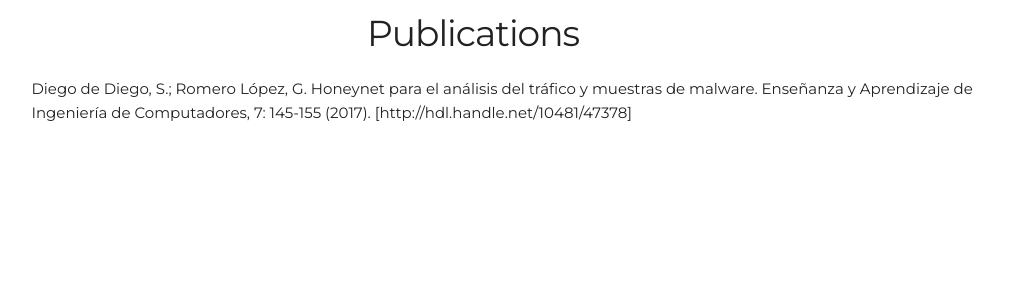
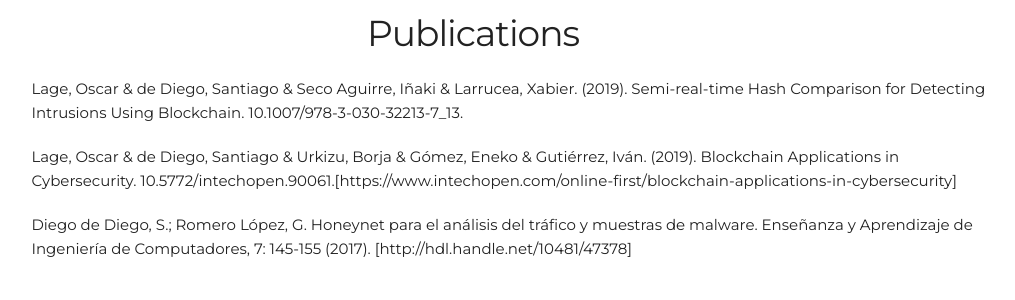
Before and after one commit to santidediego/santidediego.github.io, a Jekyll site: the page built from publications.html, in a window 1280 px wide. Shown: the top 300 px of the page, without its empty margins (167-1182 px from the left). Built offline with Jekyll 4.4.1, drawn with Linux system fonts in a browser that asks for light colours.

Commit message:
new content

```diff
--- a/_config.yml
+++ b/_config.yml
@@ -6,7 +6,7 @@ description: My personal website
 
 # User settings
 username: Santiago de Diego
-user_description: Double Degree in maths and Computer Science by the University of Granada. Interested in everything related to science and technology, specially in security. Master´s Degree in Information Security by the International University of La Rioja (UNIR). Amateur rugby and tennis player.
+user_description: Double Degree in maths and Computer Science by the University of Granada (UGR), Master´s Degree in Information Security by the International University of La Rioja (UNIR), CPHE Certified, and PhD Student by the University of Granada. Santiago works as a Cybersecurity and Distributed Ledger Technologies Researcher at Tecnalia Research & Innovation in Bilbao, Spain.
 user_title: Cybersecurity and DLTs Researcher
 email: santidediego@gmail.com
 twitter_username: santidediego
--- a/_includes/about.html
+++ b/_includes/about.html
@@ -9,7 +9,7 @@
       <i class="devicon-debian-plain-wordmark colored"></i>
       <i class="devicon-ssh-plain-wordmark colored"></i>
       <i class="devicon-apache-line-wordmark colored"></i>
-      <p>Pentesting, Privacy, CTFs, Honeypots, Cryptography, Databases, Web Security, Forensic...</p>
+      <p>Pentesting, Privacy, CTFs, Honeypots, Cryptography, Databases, Web Security, Forensics...</p>
     </div>
 
     <div class="four columns">
@@ -17,7 +17,7 @@
       <i class="devicon-python-plain colored"></i>
       <i class="devicon-cplusplus-plain-wordmark colored"></i>
       <i class="devicon-git-plain"></i>
-      <p>Git, Python, C, C++, Java, Bash, assembler, R...</p>
+      <p>Git, Python, C, C++, Bash, assembler, Node, Go, Java, R...</p>
     </div>
 
     <div class="four columns">
--- a/_includes/header.html
+++ b/_includes/header.html
@@ -12,6 +12,7 @@
       <a class="link" href="#about" data-scroll>About Me</a>
       <a class="link" href="#projects" data-scroll>Personal projects</a>
       <a class="link" href="./publications.html">Publications</a>
+      <a class="link" href="./courses_spanish.html">Courses in Spanish</a>
       <!--<a class="link" href="./blog.html">Blog</a>-->
   </div>
   <a class="down" href="#about" data-scroll><i class="icon fa fa-chevron-down" aria-hidden="true"></i></a>
--- a/_layouts/publications.html
+++ b/_layouts/publications.html
@@ -7,11 +7,14 @@
             <h3> Publications </h3>
           </div>
                   <div class="columns">
+                      <h6>Lage, Oscar & de Diego, Santiago & Seco Aguirre, Iñaki & Larrucea, Xabier. (2019). Semi-real-time Hash Comparison for Detecting Intrusions Using Blockchain. 10.1007/978-3-030-32213-7_13.</h6>
+                  </div>
+                  <div class="columns">
+                      <h6>Lage, Oscar & de Diego, Santiago & Urkizu, Borja & Gómez, Eneko & Gutiérrez, Iván. (2019). Blockchain Applications in Cybersecurity. 10.5772/intechopen.90061.[https://www.intechopen.com/online-first/blockchain-applications-in-cybersecurity]</h6>
+                  </div>
+                  <div class="columns">
                       <h6>Diego de Diego, S.; Romero López, G. Honeynet para el análisis del tráfico y muestras de malware. Enseñanza y Aprendizaje de Ingeniería de Computadores, 7: 145-155 (2017). [http://hdl.handle.net/10481/47378]</h6>
                   </div>
-                  <div class="columns">
-                      <h6></h6>
-                  </div>
 
-    </div>
+        </div>
 </body>
--- /dev/null
+++ b/courses_spanish.html
@@ -0,0 +1,3 @@
+---
+layout: courses_spanish
+---
```
Also changed, not shown: _layouts/courses_spanish.html (added, +23 -0 lines), assets/img/courses_spanish/sysadmin.jpg (added), 4 other files.
